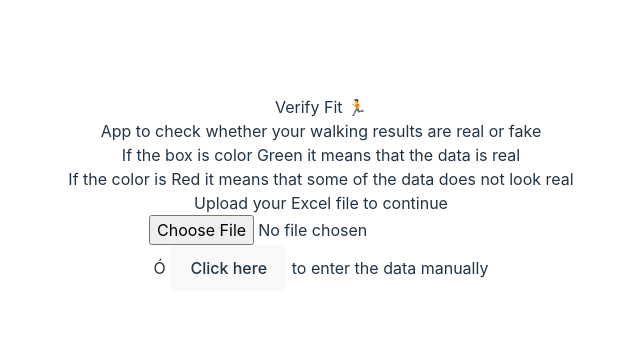
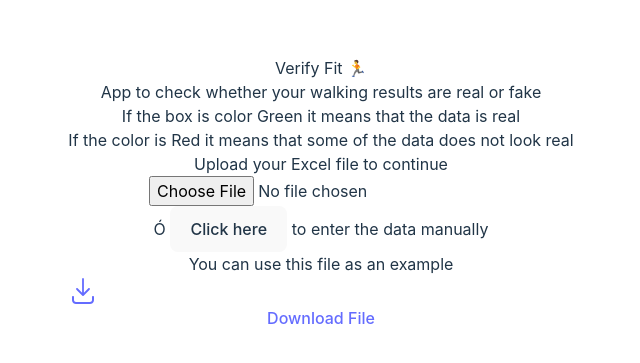
Before and after one commit to Camilo-Suarez98/excercise-results, a React (Vite) app: page / in a window 1280 px wide. Shown: the part 207-570 px from the top of the page, without its empty margins (319-959 px from the left). Built offline with nearby package versions, Linux system fonts and the light colour scheme.

Commit message:
feat: include file to download as an example for pass it to the app

```diff
--- a/package.json
+++ b/package.json
@@ -10,6 +10,7 @@
     "preview": "vite preview"
   },
   "dependencies": {
+    "@radix-ui/react-icons": "^1.3.0",
     "exceljs": "^4.4.0",
     "react": "^18.2.0",
     "react-dom": "^18.2.0"
--- a/src/App.jsx
+++ b/src/App.jsx
@@ -1,4 +1,5 @@
 import { useContext } from 'react';
+
 import './App.css';
 import Results from './components/Results';
 import Loader from './components/Loader';
@@ -38,6 +39,11 @@ function App() {
           <Results activities={activities} />
         }
       </div>
+      <p className='text-2xl pt-5'>You can use this file as an example</p>
+      <a className='flex justify-center items-center text-center text-2xl text-red-500' href="/exercise-result.xlsx" download="exercise-result.xlsx">
+        <svg width="30" height="30" viewBox="0 0 15 15" fill="none" xmlns="http://www.w3.org/2000/svg"><path d="M7.50005 1.04999C7.74858 1.04999 7.95005 1.25146 7.95005 1.49999V8.41359L10.1819 6.18179C10.3576 6.00605 10.6425 6.00605 10.8182 6.18179C10.994 6.35753 10.994 6.64245 10.8182 6.81819L7.81825 9.81819C7.64251 9.99392 7.35759 9.99392 7.18185 9.81819L4.18185 6.81819C4.00611 6.64245 4.00611 6.35753 4.18185 6.18179C4.35759 6.00605 4.64251 6.00605 4.81825 6.18179L7.05005 8.41359V1.49999C7.05005 1.25146 7.25152 1.04999 7.50005 1.04999ZM2.5 10C2.77614 10 3 10.2239 3 10.5V12C3 12.5539 3.44565 13 3.99635 13H11.0012C11.5529 13 12 12.5528 12 12V10.5C12 10.2239 12.2239 10 12.5 10C12.7761 10 13 10.2239 13 10.5V12C13 13.1041 12.1062 14 11.0012 14H3.99635C2.89019 14 2 13.103 2 12V10.5C2 10.2239 2.22386 10 2.5 10Z" fill="currentColor" fill-rule="evenodd" clip-rule="evenodd"></path></svg>
+        Download File
+      </a>
     </div>
   )
 }
```
Also changed, not shown: 1 other file (tests, documents, lock files or other folders).
